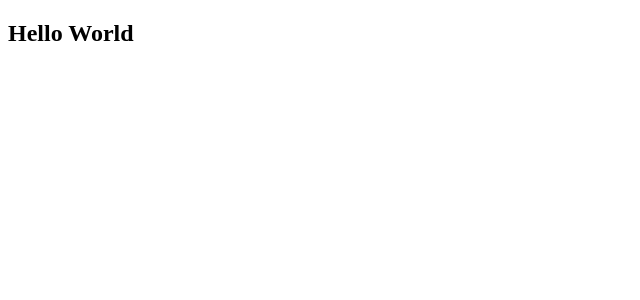
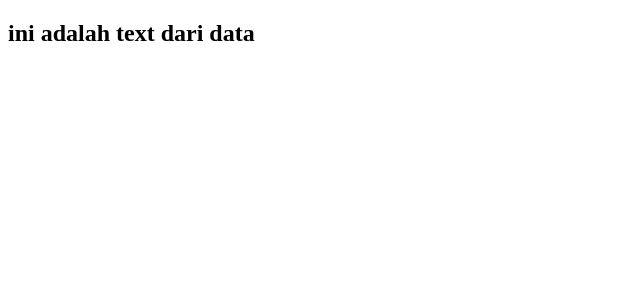
Before and after one commit to afifdgr/belajar-vuejs3, a Vue app: page / in a window 1280 px wide. Shown: the top 300 px of the page, without its empty margins (0-640 px from the left). Built offline with nearby package versions, Linux system fonts and the light colour scheme.

Commit message:
#8 Props

```diff
--- a/src/App.vue
+++ b/src/App.vue
@@ -1,5 +1,5 @@
 <template>
-  <Header />
+  <Header :text="text" />
 </template>
 
 <script>
@@ -8,7 +8,12 @@
 export default {
   name: 'App',
   components: {
-    Header
+    Header,
+  },
+  data() {
+    return {
+      text: "ini adalah text dari data"
+    }
   }
 
 };
--- a/src/components/Header.vue
+++ b/src/components/Header.vue
@@ -1,10 +1,11 @@
 <template>
-    <h2>Hello World</h2>
+    <h2>{{ text }}</h2>
 </template>
 
 <script>
 export default {
     name: "Header",
+    props: ["text"]
 }
 </script>
 
```
